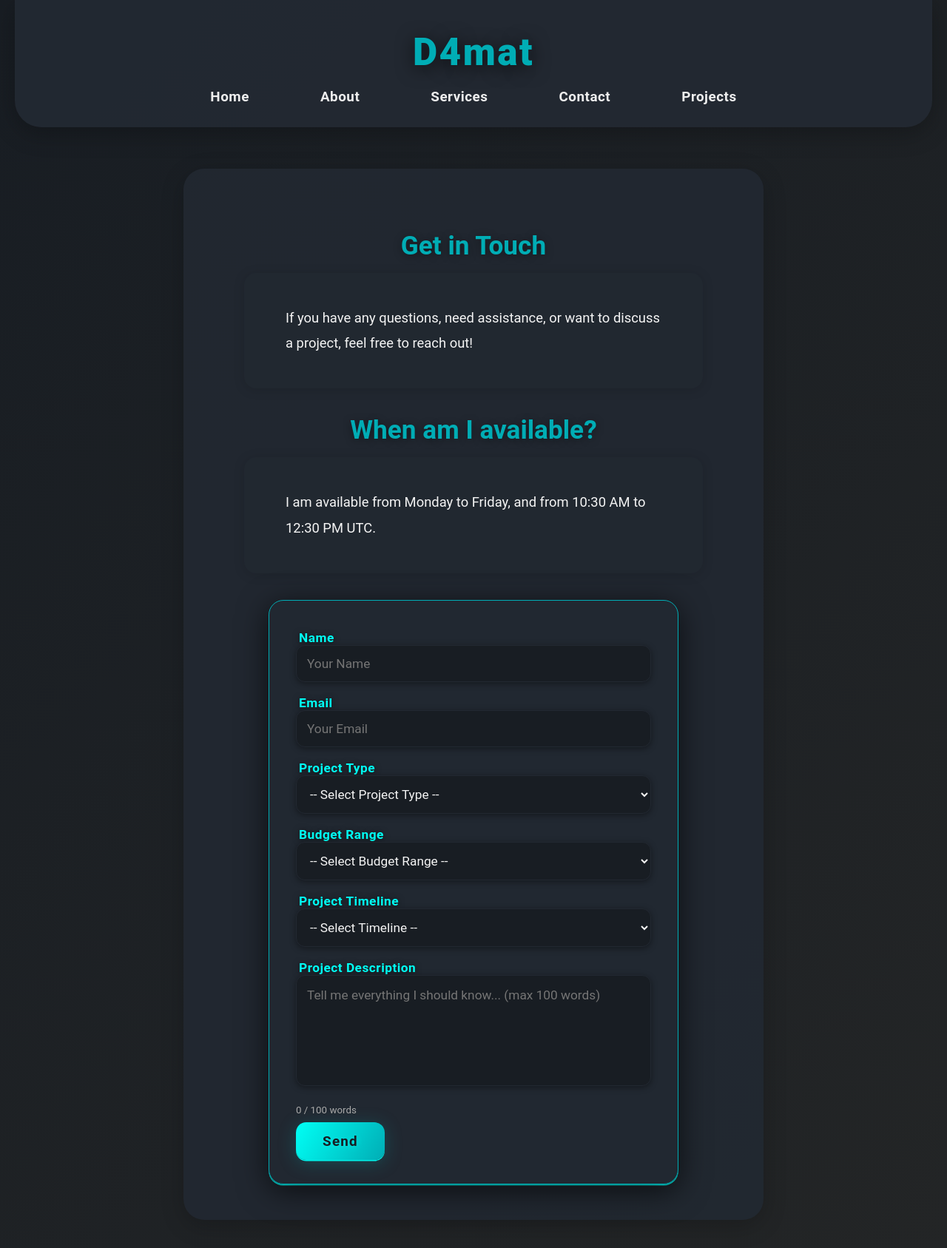
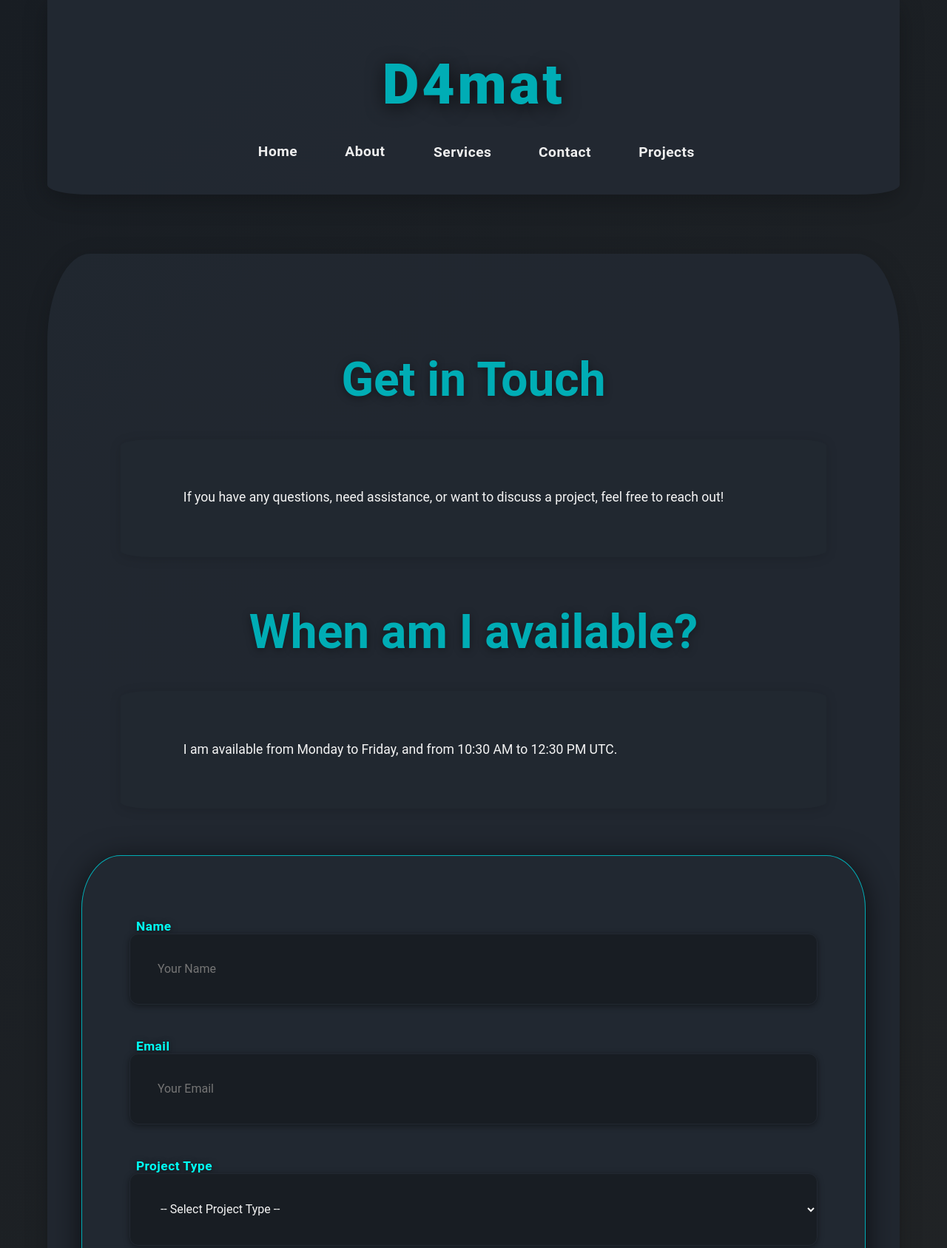
Before and after one commit to d4mat/d4mat.github.io, a plain HTML site: page contact.html in a window 1280 px wide. Shown: the top 1687 px of the page at 74% size. Drawn offline with Linux system fonts and the light colour scheme.

Commit message:
Update home.css

```diff
--- a/home.css
+++ b/home.css
@@ -1,4 +1,3 @@
-/* Reset default styles */
 body, h1, p, ul, li {
     margin: 0;
     padding: 0;
@@ -10,30 +9,29 @@ body {
     background: linear-gradient(135deg, #181d23 0%, #232526 100%);
     color: #f4f4f4;
     min-height: 100vh;
-    padding: 0 20px;
+    padding: 0 5%;
     overflow-x: hidden;
     user-select: none;
     max-width: 100%;
-    overflow-x: hidden;
 }
 
 header {
     background: rgba(34, 40, 49, 0.98);
     box-shadow: 0 8px 32px rgba(0,0,0,0.25);
-    padding: 40px 0 30px 0;
-    border-radius: 0 0 36px 36px;
-    margin-bottom: 56px;
+    padding: 6% 0 4% 0;
+    border-radius: 0 0 5% 5%;
+    margin-bottom: 7%;
     position: relative;
     z-index: 2;
 }
 
 .header-title {
     font-family: 'Poppins', 'Roboto', Arial, sans-serif;
-    font-size: 3.2rem;
-    letter-spacing: 2.5px;
+    font-size: 6vw;
+    letter-spacing: 0.3vw;
     color: #00adb5;
     text-align: center;
-    margin-bottom: 18px;
+    margin-bottom: 3%;
     font-weight: 800;
     text-shadow: 0 4px 24px #000a;
 }
@@ -46,16 +44,17 @@ nav {
 .nav-list {
     list-style: none;
     display: flex;
-    gap: 40px;
+    gap: 5vw;
+    flex-wrap: wrap;
 }
 
 .nav-item a {
     text-decoration: none;
     color: #eeeeee;
-    font-size: 1.18rem;
+    font-size: 1.2rem;
     font-family: 'Poppins', 'Roboto', Arial, sans-serif;
     font-weight: 600;
-    padding: 12px 28px;
+    padding: 2.5% 6%;
     border-radius: 12px;
     transition: background 0.2s, color 0.2s, box-shadow 0.2s, transform 0.15s;
     position: relative;
@@ -70,23 +69,23 @@ nav {
 }
 
 main {
-    max-width: 720px;
-    margin: 40px auto;
-    padding: 48px 32px 48px 32px; /* Increased top and bottom padding */
+    max-width: 95%;
+    margin: 5% auto;
+    padding: 6% 4%;
     background: rgba(34, 40, 49, 0.90);
-    border-radius: 28px;
+    border-radius: 5%;
     box-shadow: 0 8px 32px #0003;
 }
 
 main h1 {
     font-family: 'Poppins', 'Roboto', Arial, sans-serif;
     text-align: center;
-    margin: 0 0 28px 0;
-    font-size: 2.6rem;
+    margin-bottom: 5%;
+    font-size: 6vw;
     font-weight: 800;
     color: #00fff5;
     text-shadow: 0 2px 16px #0008;
-    letter-spacing: 1px;
+    letter-spacing: 0.2vw;
     line-height: 1.2;
 }
 
@@ -94,7 +93,7 @@ main h1 {
     text-align: center;
     font-size: 1.35rem;
     color: #ffd369;
-    margin-bottom: 40px;
+    margin-bottom: 8%;
     font-style: italic;
     letter-spacing: 1.5px;
     text-shadow: 0 1px 8px #0006;
@@ -102,13 +101,13 @@ main h1 {
 }
 
 p {
-    max-width: 620px;
-    margin: 0 auto 24px auto;
-    font-size: 1.15rem;
-    line-height: 1.85;
+    max-width: 90%;
+    margin: 0 auto 6% auto;
+    font-size: 1.1rem;
+    line-height: 1.8;
     background: rgba(34, 40, 49, 0.7);
-    padding: 44px 56px; /* Even more space around text */
-    border-radius: 16px;
+    padding: 6% 8%;
+    border-radius: 5%;
     box-shadow: 0 2px 16px #0002;
     transition: background 0.2s;
     font-family: 'Roboto', Arial, sans-serif;
@@ -120,17 +119,17 @@ p:hover {
 
 .dojo-highlight {
     display: block;
-    font-size: 2.2rem;
+    font-size: 5vw;
     font-weight: 800;
     color: #00adb5;
     text-shadow: 0 4px 24px #000a;
-    letter-spacing: 2px;
+    letter-spacing: 1vw;
 }
 
 .dojo-name {
     color: #ffd369;
     background: linear-gradient(90deg, #00adb5 60%, #00fff5 100%);
-    padding: 0 10px;
+    padding: 0 2vw;
     border-radius: 8px;
     box-shadow: 0 2px 12px #00adb544;
 }
@@ -140,77 +139,30 @@ p:hover {
     font-size: 1.3rem;
     font-weight: 500;
     color: #eeeeee;
-    margin-top: 10px;
+    margin-top: 2vw;
     letter-spacing: 1px;
     text-shadow: 0 1px 8px #0006;
 }
 
-@media (max-width: 900px) {
-    main {
-        max-width: 98vw;
-        margin: 24px 8px;
-        padding: 32px 12px 32px 12px; /* More vertical padding */
-        border-radius: 18px;
-    }
-    .header-title {
-        font-size: 2.2rem;
-    }
-    .nav-list {
-        gap: 18px;
-    }
-    main h1 {
-        font-size: 1.5rem;
-    }
-    p {
-        font-size: 1.02rem;
-        padding: 28px 18px; /* More space for smaller screens */
-    }
-}
-
-@media (max-width: 600px) {
-    header {
-        padding: 18px 0 12px 0;
-        border-radius: 0 0 14px 14px;
-    }
-    .header-title {
-        font-size: 1.5rem;
-    }
-    .nav-list {
-        gap: 8px;
-    }
-    main h1 {
-        font-size: 1.1rem;
-    }
-    p {
-        font-size: 0.98rem;
-        padding: 16px 8px; /* More space for mobile */
-    }
-    main {
-        margin: 12px 2px;
-        padding: 18px 2vw 18px 2vw; /* More vertical padding */
-        border-radius: 10px;
-    }
-}
-
-h3{
-    font-size: 2.2rem;
+h3 {
+    font-size: 5vw;
     font-weight: 700;
     color: #00adb5;
-    margin-bottom: 16px;
+    margin-bottom: 4%;
     text-align: center;
     text-shadow: 0 2px 12px #0006;
 }
 
 .form {
-    max-width: 480px;
-    margin: 36px auto 0 auto;
-    background: rgba(34, 40, 49, 0.90);;
-    padding: 40px 36px 32px 36px;
-    border-radius: 20px;
+    max-width: 95%;
+    margin: 5% auto;
+    background: rgba(34, 40, 49, 0.90);
+    padding: 8% 6%;
+    border-radius: 5%;
     box-shadow: 0 8px 40px #000a, 0 1.5px 0 #00fff5;
     display: flex;
     flex-direction: column;
-    gap: 18px;
+    gap: 4%;
     border: 1.5px solid #00adb5;
     transition: box-shadow 0.2s, border 0.2s;
     position: relative;
@@ -221,67 +173,62 @@ h3{
     font-family: 'Poppins', 'Roboto', Arial, sans-serif;
     font-size: 1.08rem;
     color: #00fff5;
-    margin-bottom: 2px;
+    margin-bottom: 1%;
     font-weight: 600;
     letter-spacing: 0.5px;
     text-shadow: 0 1px 8px #0008;
-    padding-left: 4px;
+    padding-left: 1%;
 }
 
-.form input, textarea {
+.form input, textarea, .form select {
     width: 100%;
-    padding: 14px;
+    padding: 4%;
     border: 1.5px solid #222831;
     border-radius: 12px;
     background: #181d23;
     color: #f4f4f4;
-    font-size: 1.08rem;
+    font-size: 1rem;
     font-family: 'Roboto', Arial, sans-serif;
-    margin-bottom: 18px;
+    margin-bottom: 5%;
     box-shadow: 0 2px 8px #0006;
     transition: background 0.2s, box-shadow 0.2s, border 0.2s;
-    resize: vertical;
     outline: none;
     box-sizing: border-box;
+    resize: none;
 }
 
-
-.form input:focus, .form textarea:focus {
+.form input:focus, .form textarea:focus, .form select:focus {
     background: #232526;
     border: 1.5px solid #00fff5;
     box-shadow: 0 0 0 2px #00adb5cc, 0 2px 12px #00fff522;
 }
 
 .form textarea {
-    height: 150px;
-    padding: 14px;
-    font-family: 'Roboto', Arial, sans-serif;
-    font-size: 1.08rem;
+    height: 30vh;
     line-height: 1.5;
-    resize: none;
 }
 
 .form button, .form input[type="submit"] {
-    align-self: flex-end;
-    min-width: 120px;
+    align-self: center;
+    width: 100%;
     background: linear-gradient(120deg, #00fff5 0%, #00adb5 100%);
     color: #181d23;
     font-family: 'Poppins', 'Roboto', Arial, sans-serif;
-    font-size: 1.18rem;
+    font-size: 1.1rem;
     font-weight: 700;
-    padding: 14px 0;
+    padding: 4%;
     border: none;
     border-radius: 14px;
     cursor: pointer;
     box-shadow: 0 4px 24px #00adb544, 0 1.5px 0 #00fff5;
     transition: background 0.2s, color 0.2s, transform 0.15s, box-shadow 0.2s;
-    margin-top: 8px;
     letter-spacing: 1.2px;
     text-shadow: 0 1px 8px #00fff5aa;
     display: flex;
     justify-content: center;
     align-items: center;
     gap: 8px;
+    margin-top: 4%;
 }
 
 .form button:hover, .form input[type="submit"]:hover {
@@ -293,28 +240,7 @@ h3{
 
 @media (max-width: 600px) {
     .form {
-        padding: 16px 6vw 12px 6vw;
-        border-radius: 10px;
+        padding: 8% 6%;
+        border-radius: 5%;
     }
 }
-.form select {
-    width: 100%;
-    padding: 14px;
-    border: 1.5px solid #222831;
-    border-radius: 12px;
-    background: #181d23;
-    color: #f4f4f4;
-    font-size: 1.08rem;
-    font-family: 'Roboto', Arial, sans-serif;
-    margin-bottom: 18px;
-    box-shadow: 0 2px 8px #0006;
-    transition: background 0.2s, box-shadow 0.2s, border 0.2s;
-    outline: none;
-    box-sizing: border-box;
-}
-
-.form select:focus {
-    background: #232526;
-    border: 1.5px solid #00fff5;
-    box-shadow: 0 0 0 2px #00adb5cc, 0 2px 12px #00fff522;
-}
```
